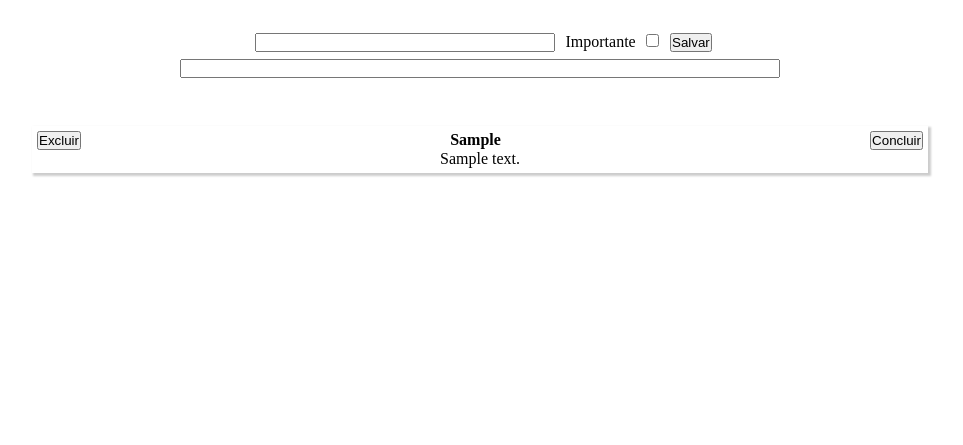
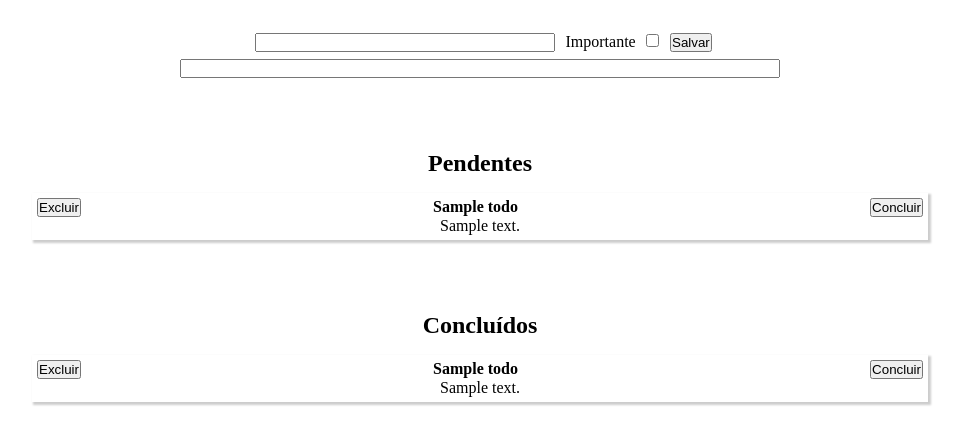
Before and after one commit to araleo/evoe-todos, a Django app: template todo/templates/todo/index.html in a window 1280 px wide. Shown: the part 68-513 px from the top of the page, without its empty margins (160-1123 px from the left). Run offline with Django 3.2, Linux system fonts and the light colour scheme; tables that the repository leaves empty hold one stand-in row (values such as "Sample post"); the template is opened without the code that fills it: values that come from a table or form of the project are taken from there, most other values are stand-ins (such as "Sample title", 1, 10 or a date in 2020).

Commit message:
wiring buttons

```diff
--- a/todo/static/todo/style.css
+++ b/todo/static/todo/style.css
@@ -44,7 +44,8 @@ h1 {
     width: 100%;
 }
 
-.home-content .list-todos {
+.home-content .list-todos h2 {
+    text-align: center;
     margin-top: 3em;
 }
 
--- a/todo/templates/todo/detail.html
+++ b/todo/templates/todo/detail.html
@@ -14,6 +14,7 @@
             <p>Criação: {{ todo.created_at }}</p>
             <p>Última edição: {{ todo.last_modified_at }}</p>
             {% if todo.is_completed %}<p>Finalizada em: {{ todo.completed_at }}</p>{% endif %}
+            {% if todo.is_deleted %}<p>Deletada em: {{ todo.deleted_at }}</p>{% endif %}
         </div>
 
         <!-- Botões -->
--- a/todo/templates/todo/index.html
+++ b/todo/templates/todo/index.html
@@ -5,61 +5,11 @@
 
     <div class="home-content">
 
-        <!-- Início formulário novo todo -->
+        <!-- Formulário novo todo -->
         {% include 'todo/form.html' %}
-        <!-- Fim formulário novo todo -->
 
-        <!-- inicio lista de todos -->
-        <div class="list-todos">
-            <ul>
-
-                {% for todo in todos %}
-
-                <a href="{% url 'todo:detail' todo.id %}">
-                <li>
-                    <div class="each-todo" id="{{ todo.id }}">
-                        <div class="upper-todo-div">
-
-                            <!-- botao excluir todo -->
-                            <form class="" action="" method="post">
-                                {% csrf_token %}
-                                <input type="hidden" name="todo_pk" class="hidden-input" value="{{ todo.id }}">
-                                <button type="submit" name="btndelete" id="btn-delete-{{ todo.id }}">
-                                    <i class="far fa-trash-alt"></i>Excluir
-                                </button>
-                            </form>
-
-                            <!-- todo -->
-                            {% if todo.important %} <b> {% endif %}
-                            <p>{{ todo.todo }}</p>
-                            {% if todo.important %} </b> {% endif %}
-
-                            <!-- botao concluir todo -->
-                            <form class="" action="" method="post">
-                                {% csrf_token %}
-                                <input type="hidden" name="todo_pk" class="hidden-input" value="{{ todo.id }}">
-                                <button type="submit" name="btncomplete" id="btn-complete-{{ todo.id }}">
-                                    <i class="far fa-trash-alt"></i>Concluir
-                                </button>
-                            </form>
-
-                        </div>
-
-                        <!-- descrição todo -->
-                        {% if todo.description %}
-                        <div class="lower-todo-div">
-                            <p>{{ todo.description }}</p>
-                        </div>
-                        {% endif %}
-                    </div>
-                </li>
-                </a>
-
-                {% endfor %}
-
-            </ul>
-        </div>
-        <!-- fim lista de todos -->
+        <!-- Lista de todos -->
+        {% include 'todo/list.html' %}
 
     </div>
 
--- a/todo/templates/todo/list.html
+++ b/todo/templates/todo/list.html
@@ -1,54 +1,33 @@
-<!-- inicio lista de todos -->
 <div class="list-todos">
+
+    <h2>Pendentes</h2>
+    {% if pending %}
     <ul>
+        {% for todo in pending %}
+        <a href="{% url 'todo:detail' todo.id %}">
+        <li>
+            {% include 'todo/todo.html' %}
+        </li>
+        </a>
+        {% endfor %}
+    </ul>
+    {% else %}
+        <p>Sem tarefas pendentes.</p>
+    {% endif %}
 
-    {% for todo in todos %}
-    <!-- cor do fundo de cada todo -->
-    <div class="each-todo" id="{{ todo.id }}">
+    <h2>Concluídos</h2>
+    {% if completed %}
+    <ul>
+        {% for todo in completed %}
+        <a href="{% url 'todo:detail' todo.id %}">
+        <li>
+            {% include 'todo/todo.html' %}
+        </li>
+        </a>
+        {% endfor %}
+    </ul>
+    {% else %}
+        <p>Sem tarefas concluídas.</p>
+    {% endif %}
 
-        <div class="upper-todo-div">
-            <!-- botao excluir todo -->
-            <form class="" action="" method="post">
-                {% csrf_token %}
-                <input type="text" name="todo_pk" class="hidden-input" value="{{ todo.id }}">
-                <button type="submit" name="botaoexcluir" id="botao-excluir-{{ todo.id }}">
-                    <i class="far fa-trash-alt"></i>
-                </button>
-            </form>
-
-            <!-- dados todo inicio -->
-            {% if todo.important %} <b> {% endif %}
-            <li>{{ todo.todo }}</li>
-            {% if todo.important %} </b> {% endif %}
-
-        </div>
-
-        {% if todo.description %}
-        <div class="lower-todo-div">
-            <li>{{ todo.description }}</li>
-        </div>
-        {% endif %}
-        <!-- dados todo fim -->
-
-    </div>
-    {% endfor %}
-
-    </ul>
 </div>
-<!-- fim lista de todos -->
-
-
-
-
-<!-- Início div lista todos -->
-{% if latest_todos_list %}
-<ul>
-    {% for todo in latest_todos_list %}
-        <li><a href="{% url 'todo:detail' todo.id %}">{{ todo.todo }}</a></li>
-    {% endfor %}
-</ul>
-{% else %}
-<p>No todos available</p>
-{% endif %}
-
-<!-- Fim div lista todos -->
--- /dev/null
+++ b/todo/templates/todo/todo.html
@@ -0,0 +1,37 @@
+<div class="each-todo" id="{{ todo.id }}">
+
+    <div class="upper-todo-div">
+
+        <!-- botao excluir todo -->
+        <form class="" action="" method="post">
+            {% csrf_token %}
+            <input type="hidden" name="todo_pk" class="hidden-input" value="{{ todo.id }}">
+            <button type="submit" name="btndelete" id="btn-delete-{{ todo.id }}">
+                <i class="far fa-trash-alt"></i>Excluir
+            </button>
+        </form>
+
+        <!-- todo -->
+        {% if todo.important %} <b> {% endif %}
+        <p>{{ todo.todo }}</p>
+        {% if todo.important %} </b> {% endif %}
+
+        <!-- botao concluir todo -->
+        <form class="" action="" method="post">
+            {% csrf_token %}
+            <input type="hidden" name="todo_pk" class="hidden-input" value="{{ todo.id }}">
+            <button type="submit" name="btncomplete" id="btn-complete-{{ todo.id }}">
+                <i class="far fa-trash-alt"></i>Concluir
+            </button>
+        </form>
+
+    </div>
+
+    <!-- descrição todo -->
+    {% if todo.description %}
+    <div class="lower-todo-div">
+        <p>{{ todo.description }}</p>
+    </div>
+    {% endif %}
+
+</div>
```
Also changed, not shown: todo/util.py (added, +60 -0 lines), todo/views.py (+14 -16 lines).
